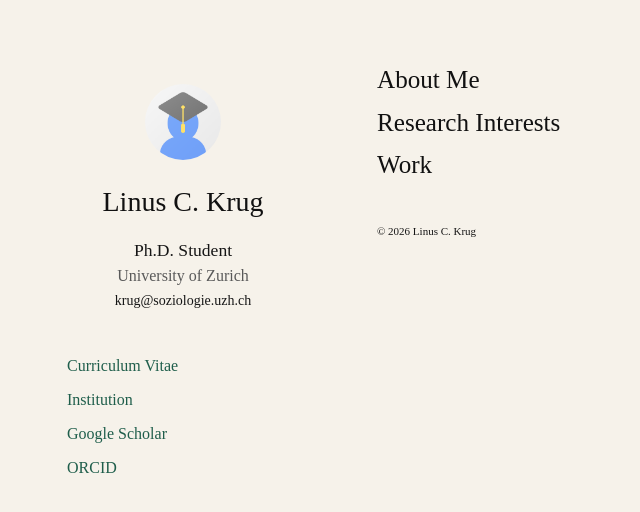
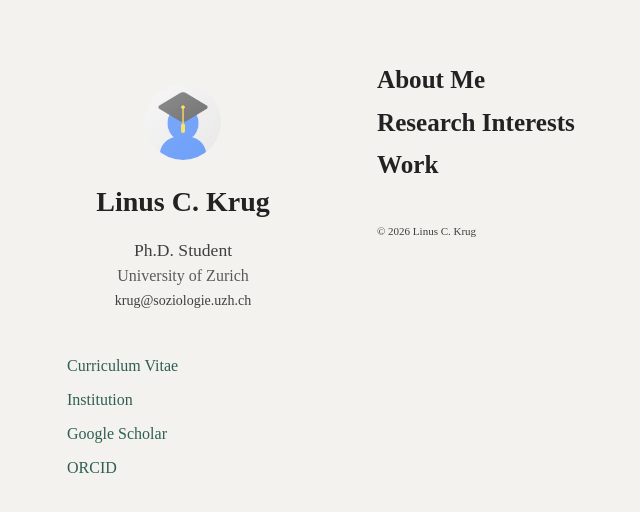
Before and after one commit to linusckrug/linusckrug.github.io, a Jekyll site: the page built from index.md, in a window 1280 px wide. Shown: the top 512 px of the page, without its empty margins (93-733 px from the left). Built offline with Jekyll 4.4.1, drawn with Linux system fonts in a browser that asks for light colours; a style sheet for code colours, icons or effects is not loaded; our own code applies the rules of GitHub Pages for plain Markdown files.

Commit message:
Refactor global styles with CSS variables and font settings

```diff
--- a/assets/css/style.scss
+++ b/assets/css/style.scss
@@ -42,9 +42,39 @@
   color: #174838;
 }
 
-/* Force ONE font everywhere */
-html, body, .wrapper, header, section, footer,
-h1, h2, h3, h4, h5, h6, p, li, a, small,
-position, email, autocolor {
+
+/* ===== Global look: light warm-gray + softer text + ONE font everywhere ===== */
+:root{
+  --bg: #f3f2ee;        /* light warm gray (not cold) */
+  --text: #3f3f3f;      /* soft gray text */
+  --headings: #222222;  /* darker but not pure black */
+  --link: #2f5f52;      /* muted green */
+  --link-hover: #23483f;
+}
+
+/* Page background + default text */
+html, body{
+  background: var(--bg) !important;
+  color: var(--text) !important;
+}
+
+/* Force ONE serif everywhere (incl. custom tags like <position>, <email>) */
+*,
+*::before,
+*::after{
   font-family: "Times New Roman", Times, "Nimbus Roman No9 L", "Liberation Serif", Georgia, serif !important;
 }
+
+/* Headings */
+h1, h2, h3, h4, h5, h6{
+  color: var(--headings) !important;
+  font-weight: 600; /* slightly more “journal-like” */
+}
+
+/* Links */
+a{
+  color: var(--link) !important;
+}
+a:hover{
+  color: var(--link-hover) !important;
+}
```
